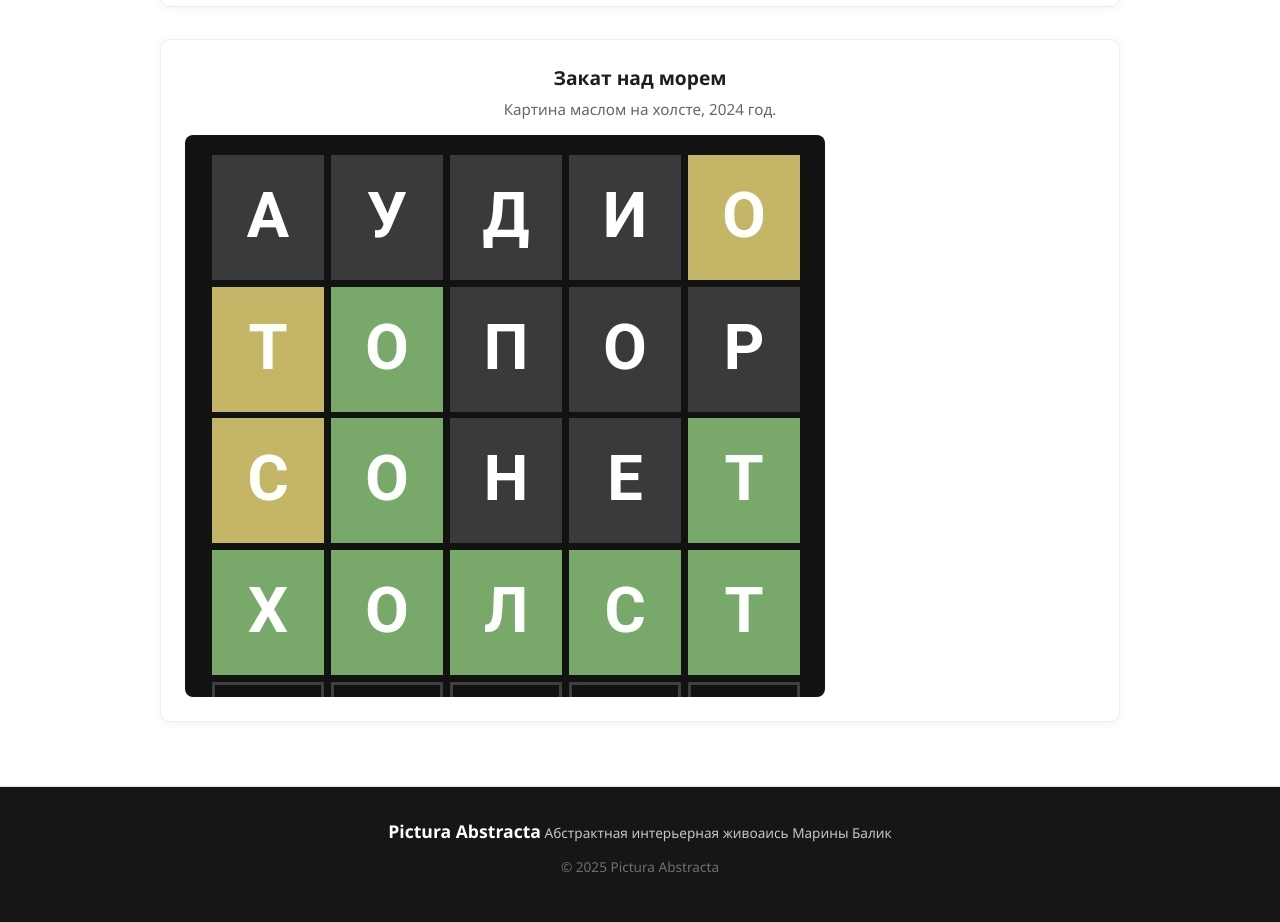
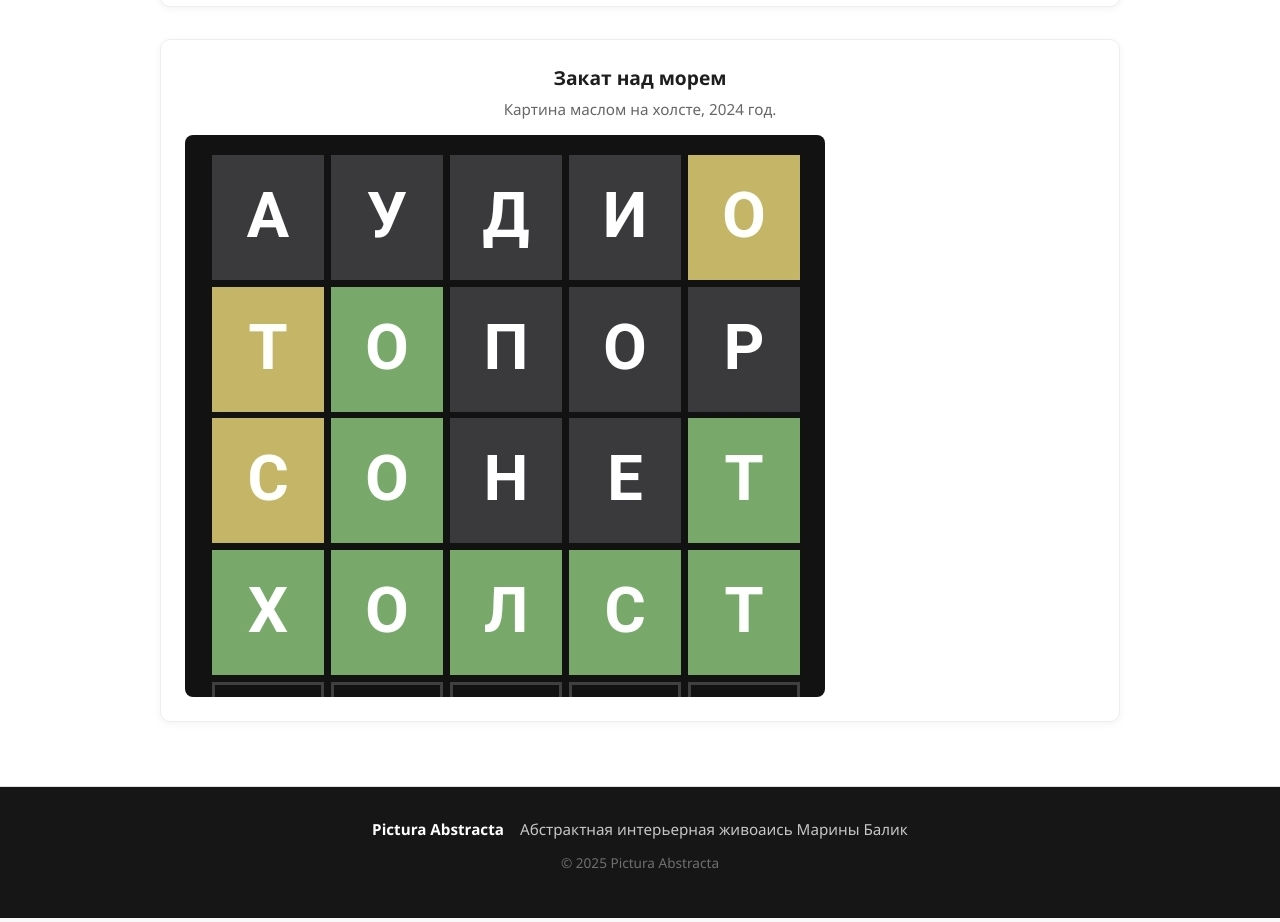
Before and after one commit to PicAbsArt/picabsart.github.io, a Jekyll site: the page built from index.html, in a window 1280 px wide. Shown: the part 668-1590 px from the top of the page. Built offline with Jekyll 4.4.1, drawn with Linux system fonts in a browser that asks for light colours; grey boxes are pictures that could not be loaded.

Commit message:
Update main.css

```diff
--- a/assets/main.css
+++ b/assets/main.css
@@ -178,6 +178,21 @@ img {
   color: #6f6f6f;
 }
 
+.footer-row {
+  display: flex;
+  justify-content: center;
+  align-items: center;
+  gap: 1rem;
+  flex-wrap: wrap;
+  margin-bottom: 0.5rem;
+}
+
+.footer-row .footer-title,
+.footer-row .footer-description {
+  margin: 0;
+  font-size: 0.95rem;
+}
+
 /* === Адаптивность === */
 
 @media (max-width: 600px) {
```
